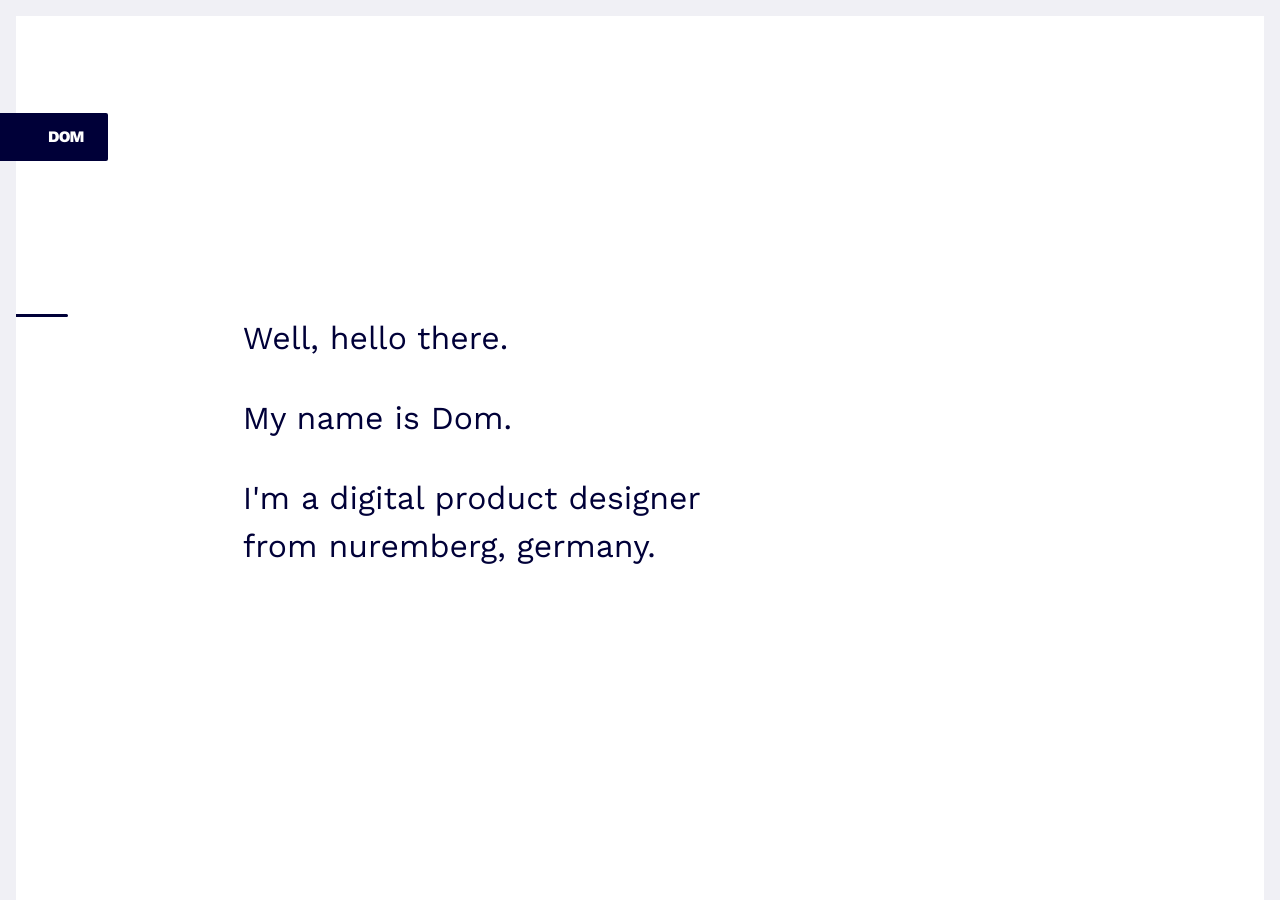
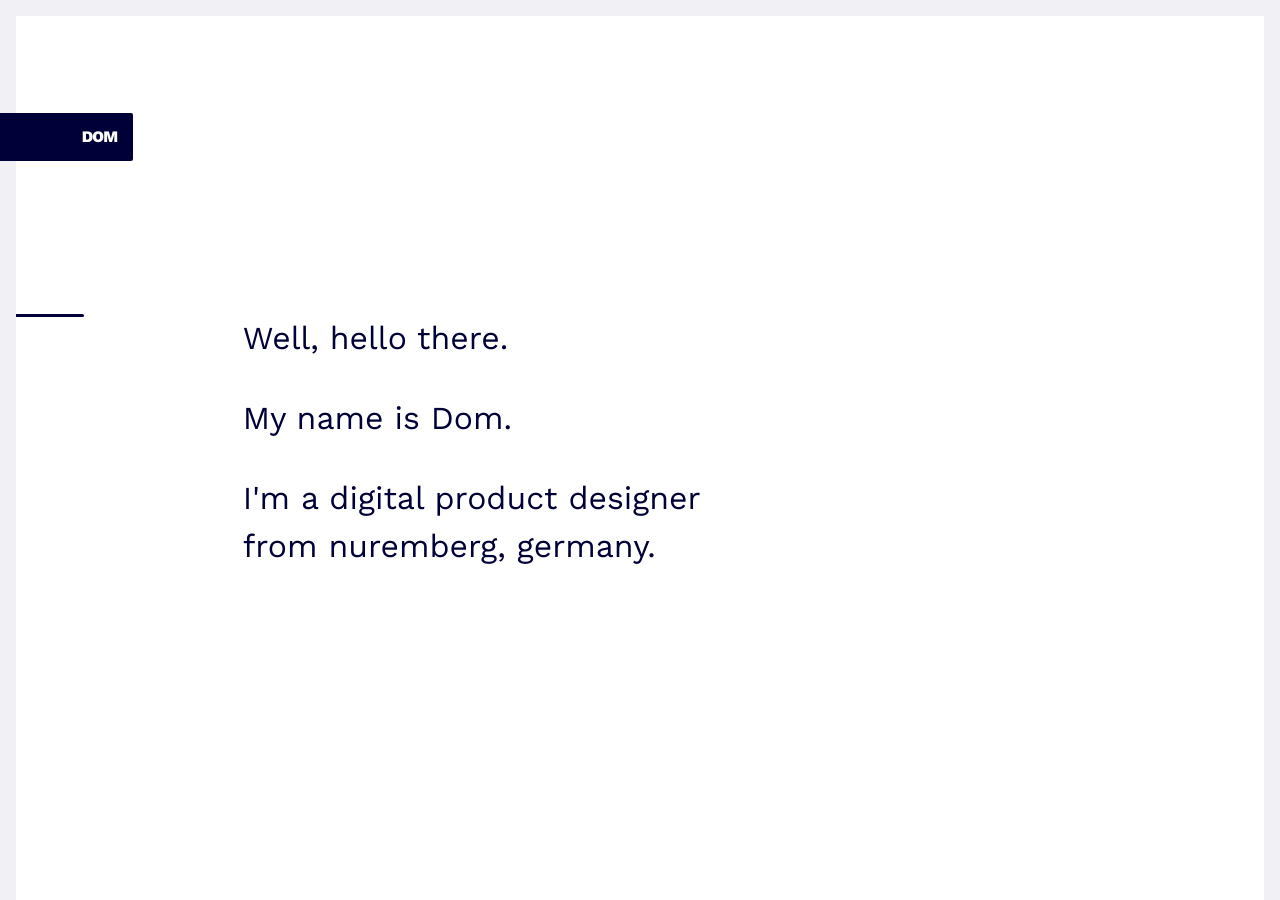
Before and after one commit to DomSt/profileSite, a Jekyll site: the page built from index.html, in a window 1280 px wide and 900 px high. Built offline with Jekyll 4.4.1, drawn with Linux system fonts in a browser that asks for light colours.

Commit message:
Aligned header to grid
Logo is 1 column wide when rotated. Section marks are a half column
wide.

```diff
--- a/_includes/globals/header.html
+++ b/_includes/globals/header.html
@@ -1,6 +1,6 @@
 
 
-<header class="pageHeader">
+<header class="pageHeader frame">
 	<div class="logo">
 		<p class="logo__text">DOM</p>
 	</div>
--- a/_sass/module/header.scss
+++ b/_sass/module/header.scss
@@ -4,11 +4,14 @@
 	position: fixed;
 	top: 7.5vh;
 	left: 0;
+	z-index: 100;
+	width: 100%;
 }
 
 .logo {
-	padding-right: .75em;
-	padding-left: .75em;
+	width: calc(100% / #{$cellCount} + #{$basePadding});
+	min-width: 46px;
+	margin-left: -1 * $basePadding;
 	text-align: center;
 	background: $c-main;
 	border-radius: $border-radius $border-radius 0 0;
@@ -37,6 +40,10 @@
 
 @include respond-to(small) {
 	.logo {
+		width: calc(100% / #{$cellCount} + #{$basePadding});
+		margin-left: -1 * $basePadding;
+		padding-right: $basePadding;
+		text-align: right;
 		border-radius: 0 $border-radius $border-radius 0;
 		transform: rotate(0)
 							 translateX(0);
@@ -51,7 +58,8 @@
 	}
 
 	.logo {
-		padding-left: 1.5em;
+		width: calc(100% / #{$cellCount} + (2 * #{$basePadding}));
+		margin-left: -2 * $basePadding;
 	}
 }
 
@@ -63,8 +71,8 @@
 
 @include respond-to(large, medium) {
 	.logo {
-		padding-left: 3em;
-		padding-right: 1.5em;
+		// padding-left: 3em;
+		// padding-right: 1.5em;
 	}
 
 	.logo__text {
--- a/_sass/module/intro.scss
+++ b/_sass/module/intro.scss
@@ -17,7 +17,7 @@
       display: block;
       position: absolute;
       left: 0;
-      width: calc((100% / #{$cellCount}) / 2);
+      width: calc((100% / #{$cellCount}) / 2 + #{$baseMargin});
       height: .1rem;
       background: $c-main;
       border-radius: 0 $border-radius $border-radius 0;
@@ -42,6 +42,12 @@
   }
 }
 
+@include respond-to(medium) {
+  .intro__part::before {
+    width: calc((100% / #{$cellCount}) / 2 + (2* #{$baseMargin}));
+  }
+}
+
 @include respond-to(medium, tall) {
   .intro {
     font-size: 1.5rem;
```
